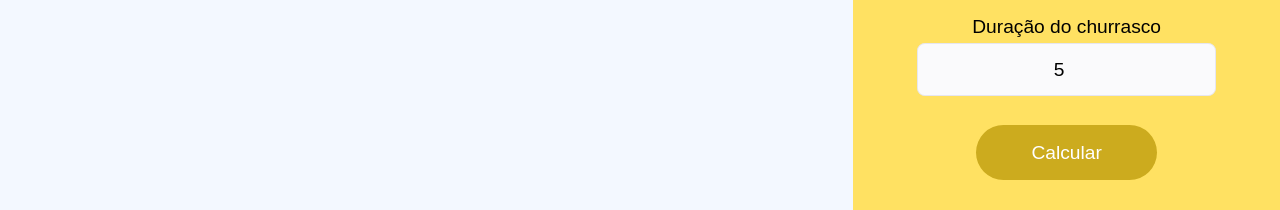
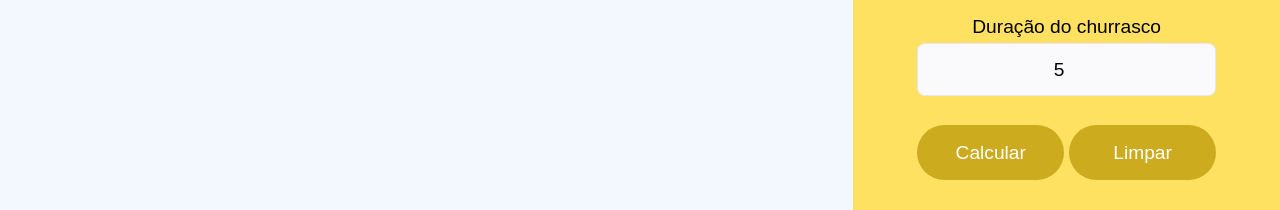
Before and after one commit to AntonioNogueiraNeto/Churrascometro, a plain HTML site: page index.html in a window 1280 px wide. Both pictures are taken after typing "5", "5", "5" into the empty fields and a click on the button "Calcular". Shown: the part 228-438 px from the top of the page. Drawn offline with Linux system fonts and the light colour scheme; some packages are replaced by stand-ins of ours; a script that the page names is missing.

Commit message:
Alterações

```diff
--- a/index.html
+++ b/index.html
@@ -49,8 +49,9 @@
                 placeholder="Duração (h)"
               />
             </div>
-            <div class="input-block">
+            <div id="botoes">
               <button onclick="calcular()">Calcular</button>
+              <button onclick="limpar()" id="limpar">Limpar</button>
             </div>
           </div>
 
@@ -63,5 +64,7 @@
     </div>
 
     <script src="./script.js"></script>
+    <script src="//cdn.jsdelivr.net/npm/sweetalert2@11"></script>
+    <script src="sweetalert2.all.min.js"></script>
   </body>
 </html>
--- a/script.js
+++ b/script.js
@@ -42,9 +42,25 @@ function calcular() {
   const criancas = inputCriancas.value;
   const duracao = inputDuracao.value;
 
+  if(adultos <0 || criancas <0 || duracao<=0){
+    Swal.fire({
+      title: 'Erro!',
+      text: 'Valores invalidos!',
+      icon: 'error',
+      confirmButtonText: 'Ok'
+    })
+
+    // alert("Valores invalidos!");
+
+     /*
+        Caso tenha problema ao eixibir o Alert personalizado, apagar ele e usar o que está em comentario
+       */
+
+  }else {
     const qdtTotalCarne = carnePP(duracao) * adultos + (carnePP(duracao) / 2 * criancas);
     const qdtTotalCerveja = cervejaPP(duracao) * adultos;
     const qdtTotalBebidas = bebidasPP(duracao) * adultos + (bebidasPP(duracao) / 2 * criancas);
+    let button = document.querySelector('#limpar').style.display = "block";
 
     //coloca-se o "+" após o sinal de "=" para deixar entendido que preciso imprimir mais de um innerHTML
     resultado.innerHTML = `<h2 class="result-info">Você vai precisar de:</h2>`
@@ -72,3 +88,8 @@ function calcular() {
       </br>
     `
     }
+}
+
+function limpar() {
+  document.location.reload(true);
+};
--- a/style.css
+++ b/style.css
@@ -78,6 +78,17 @@
     align-items: center;
     margin-bottom: 2rem;
   }
+
+#botoes {
+  display: flex;
+  justify-content: center;
+  margin-bottom: 2rem;
+}
+
+#limpar {
+  margin-left: 5px;
+  display: none;
+}
 
   .box-calculo label {
     font-family: "Poppins", sans-serif;
```
Lines whose indentation alone changed are shown as unchanged.
